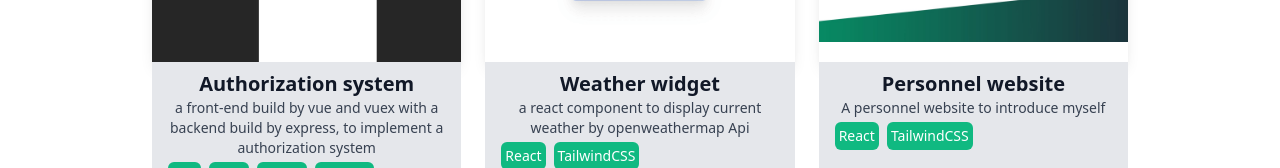
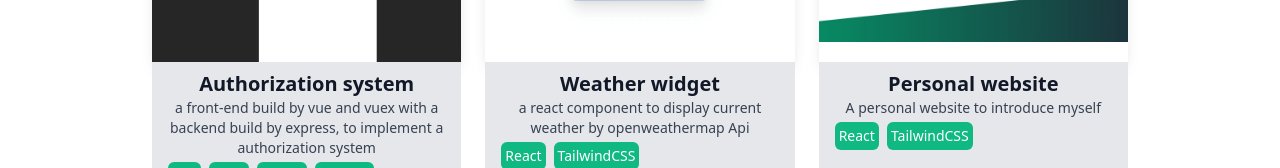
Before and after one commit to devchristam/my-personal-website, a React (Create React App) app: page / in a window 1280 px wide. Shown: the part 2110-2278 px from the top of the page. Built offline with nearby package versions, Linux system fonts and the light colour scheme.

Commit message:
fix typo

```diff
--- a/src/components/Project.jsx
+++ b/src/components/Project.jsx
@@ -23,9 +23,9 @@ const Project = () => {
               url: "https://github.com/devchristam/tailwindcss-react-weather-widget"
             }}/>
             <ProjectCard detail={{
-              title: "Personnel website",
+              title: "Personal website",
               img: "image/proj3.jpg",
-              content: "A personnel website to introduce myself",
+              content: "A personal website to introduce myself",
               tech: ["React", "TailwindCSS"],
               url: "https://github.com/devchristam/my-personnel-website"
             }}/>
```
